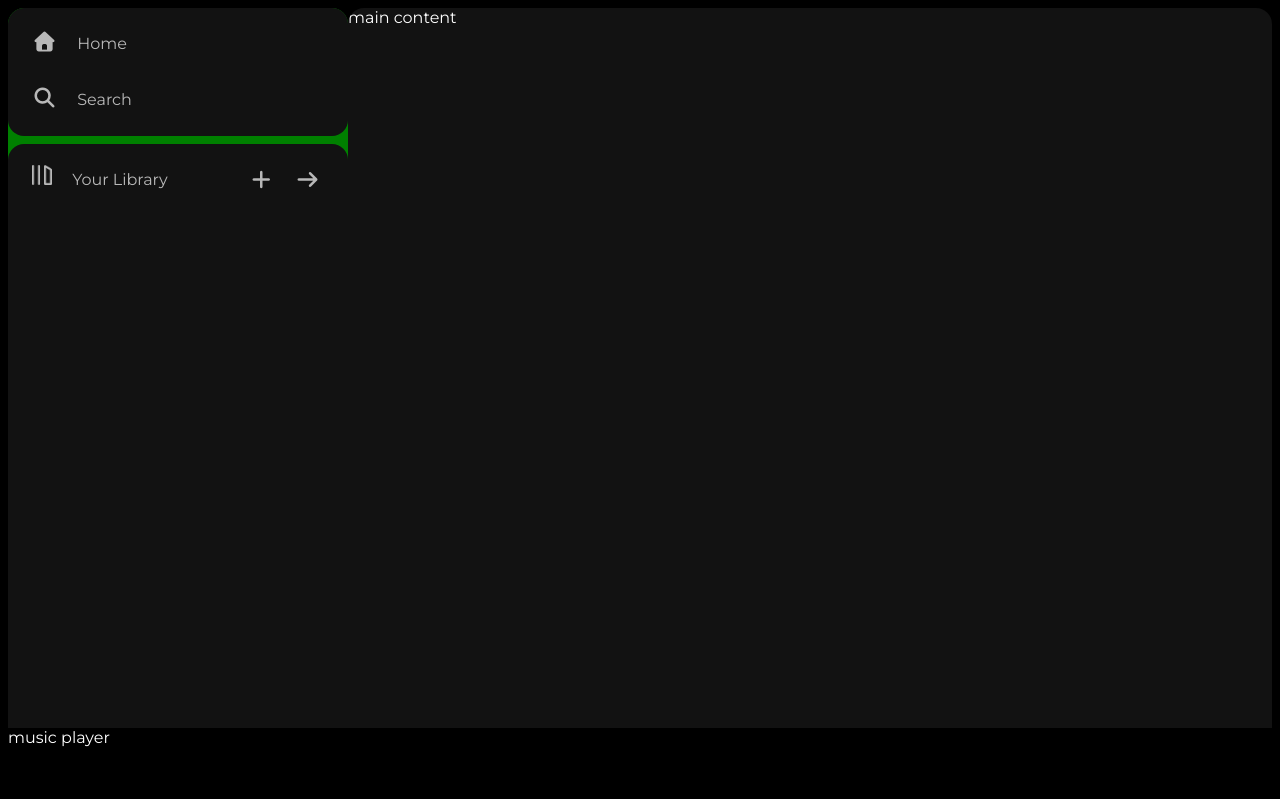
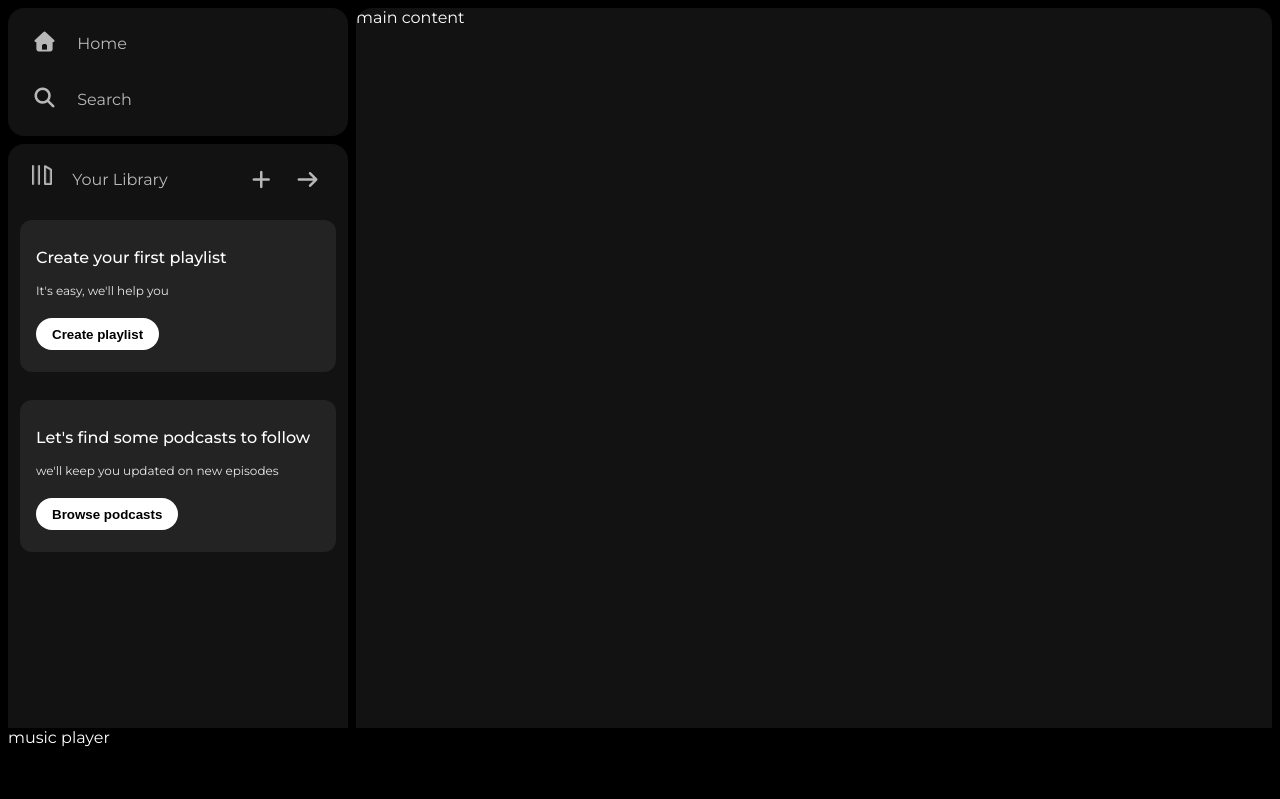
Before and after one commit to vamshiprathap/Spotify-Clone, a plain HTML site: page index.html in a window 1280 px wide. Shown: the top 799 px of the page. Drawn offline with Linux system fonts and the light colour scheme.

Commit message:
done with sidebar

```diff
--- a/index.html
+++ b/index.html
@@ -35,10 +35,33 @@
                         <i class="fa-solid fa-arrow-right"></i>
                     </div>
                 </div>
-                <div class="boxes">
+                <div class="lib-boxes">
+                    <div class="box">
+                        <p class="box-p1">
+                            Create your first playlist
+                        </p>
+                        <p class="box-p2">
+                            It's easy, we'll help you
+                        </p>
+                        <button class="badge">
+                            Create playlist
+                        </button>
+                    </div>
+                    <div class="box">
+                        <p class="box-p1">
+                            Let's find some podcasts to follow
+                        </p>
+                        <p class="box-p2">
+                            we'll keep you updated on new episodes
+                        </p>
+                        <button class="badge">
+                            Browse podcasts
+                        </button>
+                    </div>
 
-                    </div>
+
                 </div>
+            </div>
 
         </div>
         <div class="main-content">main content</div>
--- a/style.css
+++ b/style.css
@@ -12,9 +12,10 @@ body {
 }
 
 .sidebar {
-    background-color: green;
+    background-color: #000;
     width: 340px;
     border-radius: 1rem;
+    margin-right: 0.5rem;
 }
 .main-content{
     background-color: #121212;;
@@ -90,3 +91,28 @@ a {
  .icons i:hover{
     opacity: 1;
  }
+ .box {
+    background-color: #232323;
+    height: 8rem;
+    border-radius: 0.75rem;
+    margin: 0.75rem 0 1.75rem 0;
+    padding: 0.75rem 1rem;
+ }
+ .box-p1 {
+    font-size: 1rem;
+    font-weight: 500;
+ }
+ .box-p2 {
+    font-size: 0.75rem;
+    opacity: 0.9;
+ }
+ .badge {
+    background-color: #fff;
+    border: none;
+    border-radius: 100px;
+    padding: 0.25rem 1rem;
+    font-weight: 700;
+    margin-top: 0.5rem;
+    height: 2rem;
+    width: fit-content;
+ }
```
